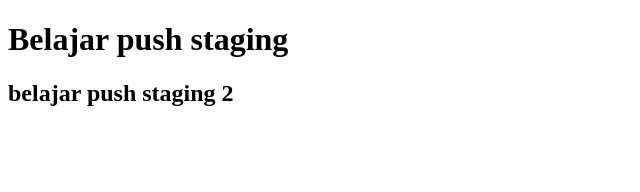
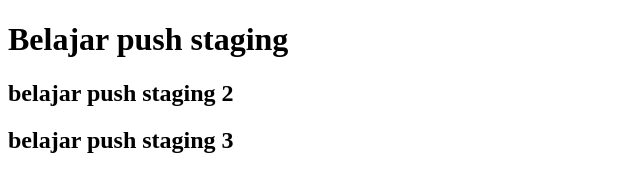
Before and after one commit to dimasbgsp/belajar-niomic, a plain HTML site: page header.html in a window 1280 px wide. Shown: the whole page, without its empty margins (0-640 px from the left). Drawn offline with Linux system fonts and the light colour scheme.

```diff
--- a/header.html
+++ b/header.html
@@ -9,5 +9,6 @@
 <body>
     <h1>Belajar push staging</h1>
     <h2>belajar push staging 2</h2>
+    <h2>belajar push staging 3</h2>
 </body>
 </html>
```
